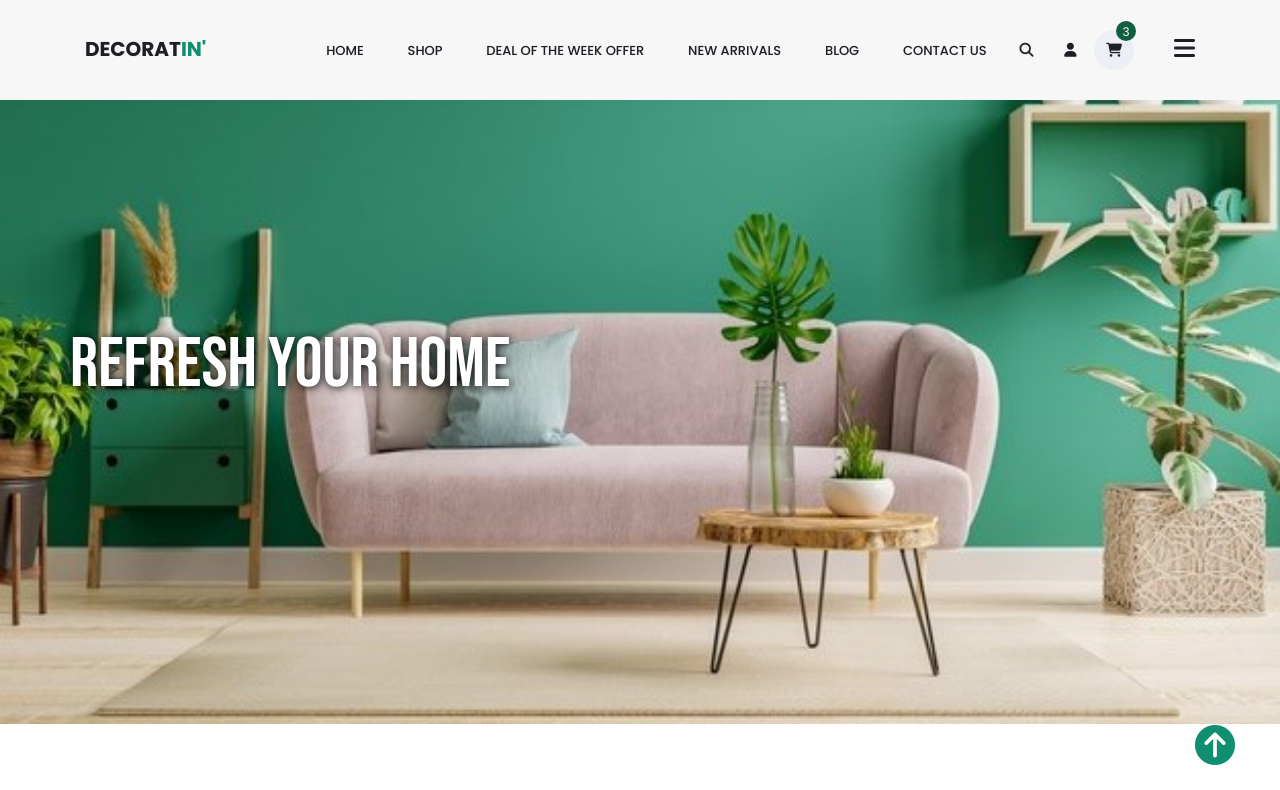
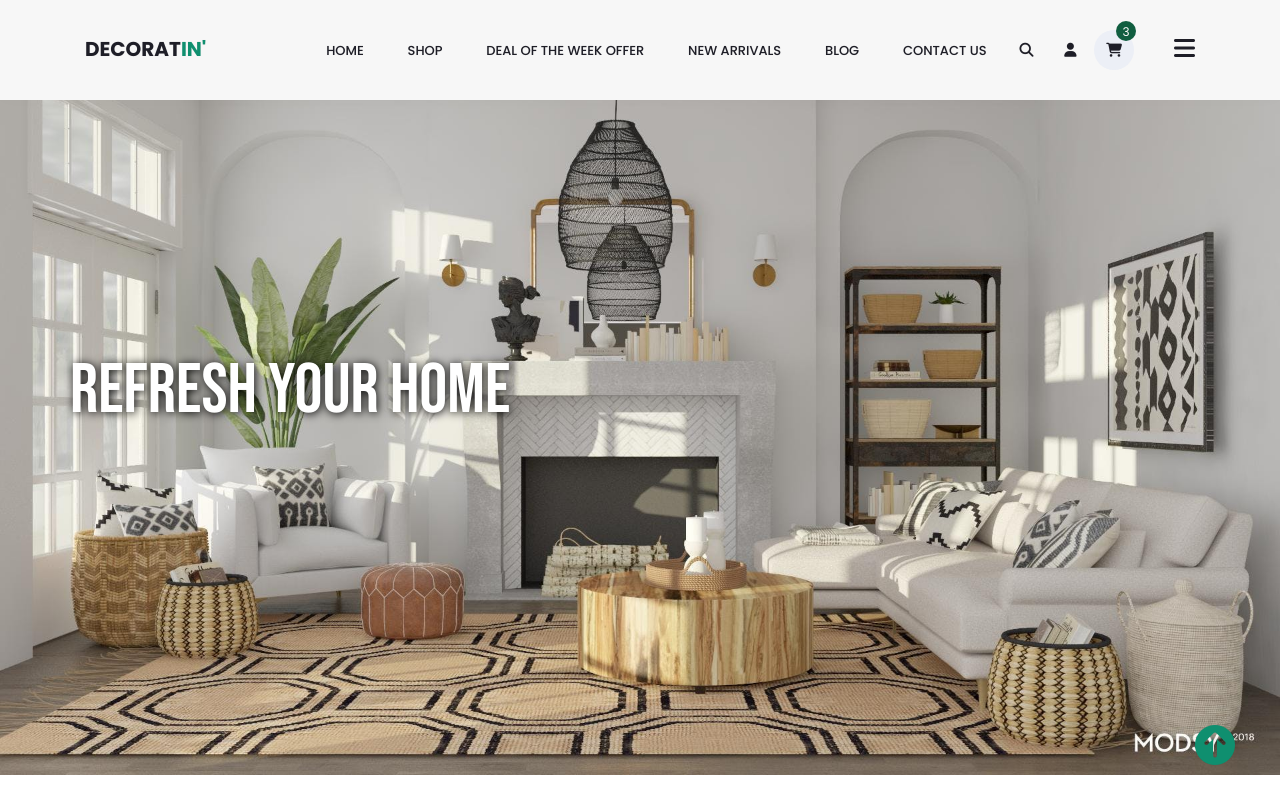
Before and after one commit to Simleenkaur/decoratin, a plain HTML site: page blog1.html in a window 1280 px wide. Shown: the top 790 px of the page. Drawn offline with nearby package versions, Linux system fonts and the light colour scheme; a web font is replaced by a local one.

Commit message:
Update blog1.html

```diff
--- a/blog1.html
+++ b/blog1.html
@@ -92,7 +92,7 @@
 		</div>
 
 <div class="blog1bg">
-	<img src="images/bg1_crop.jpg" >
+	<img src="images/blog1main.jpg" >
 	<div class="centered"><h1>REFRESH YOUR HOME </h1></div>
 </div>
 <br>
```
